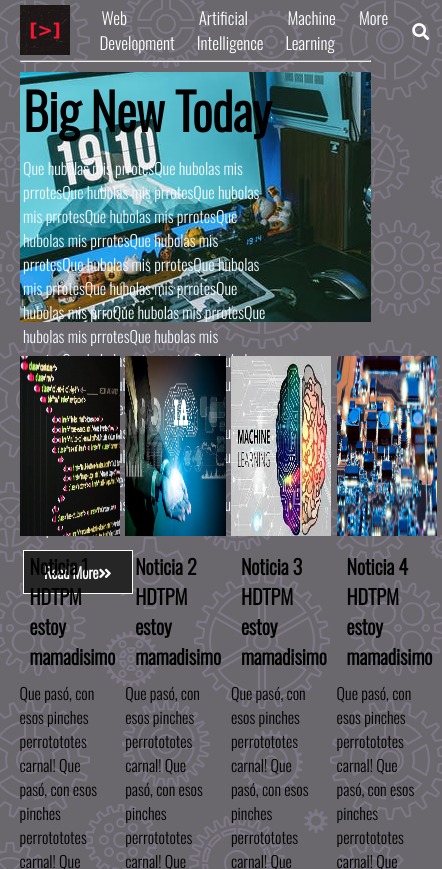
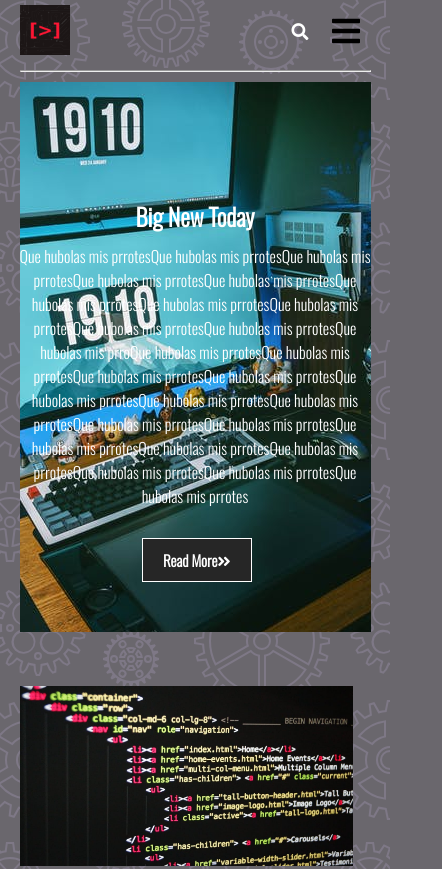
Before and after one commit to ddfkr2894/ProyectoWeb, a plain HTML site: page index.html in a window 390 px wide. Shown: the top 869 px of the page, 442 px wide, since content can reach past the window. Drawn offline with nearby package versions, Linux system fonts and the light colour scheme.

Commit message:
Update to Style.css Index.html and Create Main.js

```diff
--- a/css/style.css
+++ b/css/style.css
@@ -60,27 +60,42 @@ ul{
     margin-left: 20px;
 }
 
+hr{
+    margin: 10px 0;
+  }
+
+/* Botón responsivo */
+.menu-btn {
+    cursor: pointer;
+    position: absolute;
+    top: 15px;
+    right: 30px;
+    z-index: 2;
+    display: none;
+  }
+
 /* Show Case */
 .showcase{
     width: 100%;
-    height: 250px;
+    height: 550px;
     background: url(img/showCase.jpg) center;
-    padding-bottom: 50px;
-    /* display: flex; */
+    display: flex;
     flex-direction: column;
     align-items: center;
+    text-align: center;
     justify-content: flex-end;
+    padding-bottom: 50px;
+    margin-bottom: 20px;
+    color: #fff;
 }
 
-.header h2{
-    font-size: 50px;
-    margin: 10px 0 0 1%;
+.showcase h2,
+.showcase p {
+  margin-bottom: 10px;
 }
 
-.header p{
-    width: 70%;
-    color: aliceblue;
-    margin: 10px 0 0 1%;
+.showcase .btn {
+  margin-top: 20px;
 }
 
 .btn{
@@ -229,3 +244,78 @@ ul{
     text-align: center;
     padding-bottom: 20px;
 }
+
+/* Modificamos algunas clases para que funcionen responsivamente */
+@media (max-width: 700px) {
+    .menu-btn {
+      display: block;
+    }
+
+    .menu-btn:hover {
+      opacity: 0.5;
+    }
+
+    .nav-main ul.nav-menu {
+      display: block;
+      position: absolute;   /*Para que se vea encima de todo*/
+      top: 0;        /*Para que se vea en la esquina de la pantalla*/
+      left: 0;      /*Le indicamos que lo queremos a la izquierda*/
+      background: #2f3640;
+      width: 50%;
+      height: 100%;
+      border-right: #ccc 1px solid;
+      opacity: 0.9;
+      padding: 30px;
+      transform: translateX(-500px);
+      transition: transform 0.5s ease-in-out;   /*Se le arega elefecto al menu*/
+    }
+
+    .nav-main ul.nav-menu li {
+      padding: 20px;
+      border-bottom: #ccc solid 1px;
+      font-size: 14px;
+    }
+    .nav-main ul.nav-menu li:last-child {
+      border-bottom: 0;
+    }
+
+    .nav-main ul.nav-menu.show {
+      transform: translateX(-20px);
+    }
+
+    .nav-main ul.nav-menu-right {
+      margin-right: 50px;
+    }
+
+    .news-cards {
+      grid-template-columns: repeat(2, 1fr);
+    }
+
+    .cards-banner-one .content,
+    .cards-banner-two .content {
+      width: 80%;
+    }
+
+    .footer-links .footer-container {
+      grid-template-columns: repeat(2, 1fr);
+    }
+  }
+
+  @media (max-width: 500px) {
+    .news-cards {
+      grid-template-columns: 1fr;
+    }
+
+    .cards-banner-one .content,
+    .cards-banner-two .content {
+      width: 100%;
+      padding: 60px 20px;
+    }
+    .footer-links .footer-container {
+      grid-template-columns: 1fr;
+    }
+
+    .footer-links .footer-container ul {
+      text-align: center;
+    }
+  }
--- a/index.html
+++ b/index.html
@@ -5,7 +5,7 @@
 	<meta http-equiv="X-UA-Compatible" content="IE=edge">
 	<meta name="viewport" content="width=device-width, initial-scale=1.0">
 	<title>Tech News</title>
-	<script src="js/main.js"></script>
+
 	<link rel="stylesheet" href="css/body-background.css">
 	<link rel="stylesheet" href="css/style.css">
 	<!-- Bootstrap -->
@@ -19,10 +19,14 @@
 </head>
 <body>
 
+	<div class="menu-btn">
+		<i class="fas fa-bars fa-2x"></i>
+	</div>
+
 	<div class="container">
 		<nav class="nav-main">
 			<img src="css/img/brand.png" alt="Tech News LOGO" class="nav-brand">
-			<ul class="nav-menu">
+			<ul class="nav-menu" show>
 				<li>
 					<a href="">Web Development</a>
 				</li>
@@ -249,5 +253,7 @@
 		<h3>Tech News Copyright</h3>
 	</footer>
 
+	<script src="js/main.js"></script>
+
 </body>
 </html>
--- /dev/null
+++ b/js/main.js
@@ -0,0 +1,3 @@
+document.querySelector('.menu-btn').addEventListener('click', () =>{
+    document.querySelector('.nav-menu').classList.toggle('show');
+});
```
